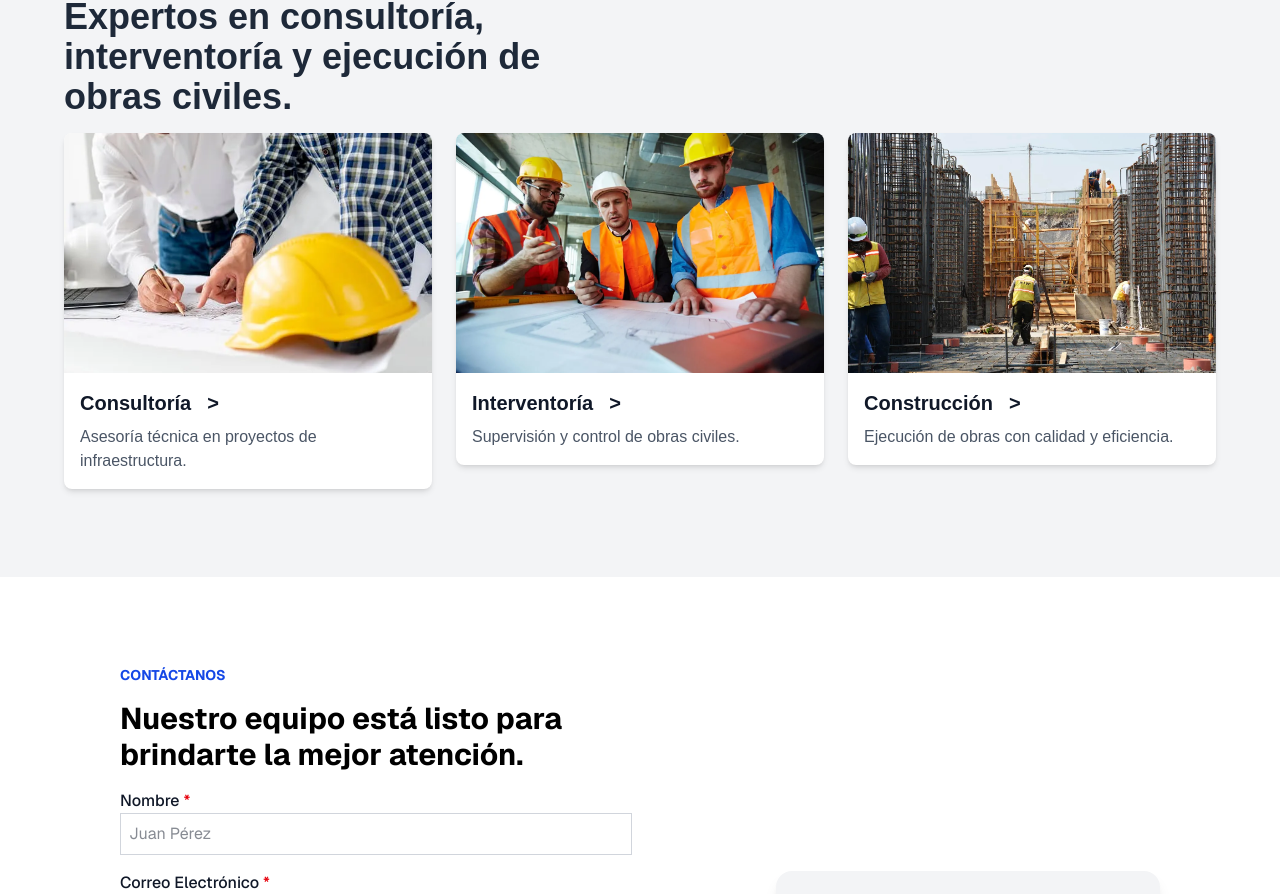
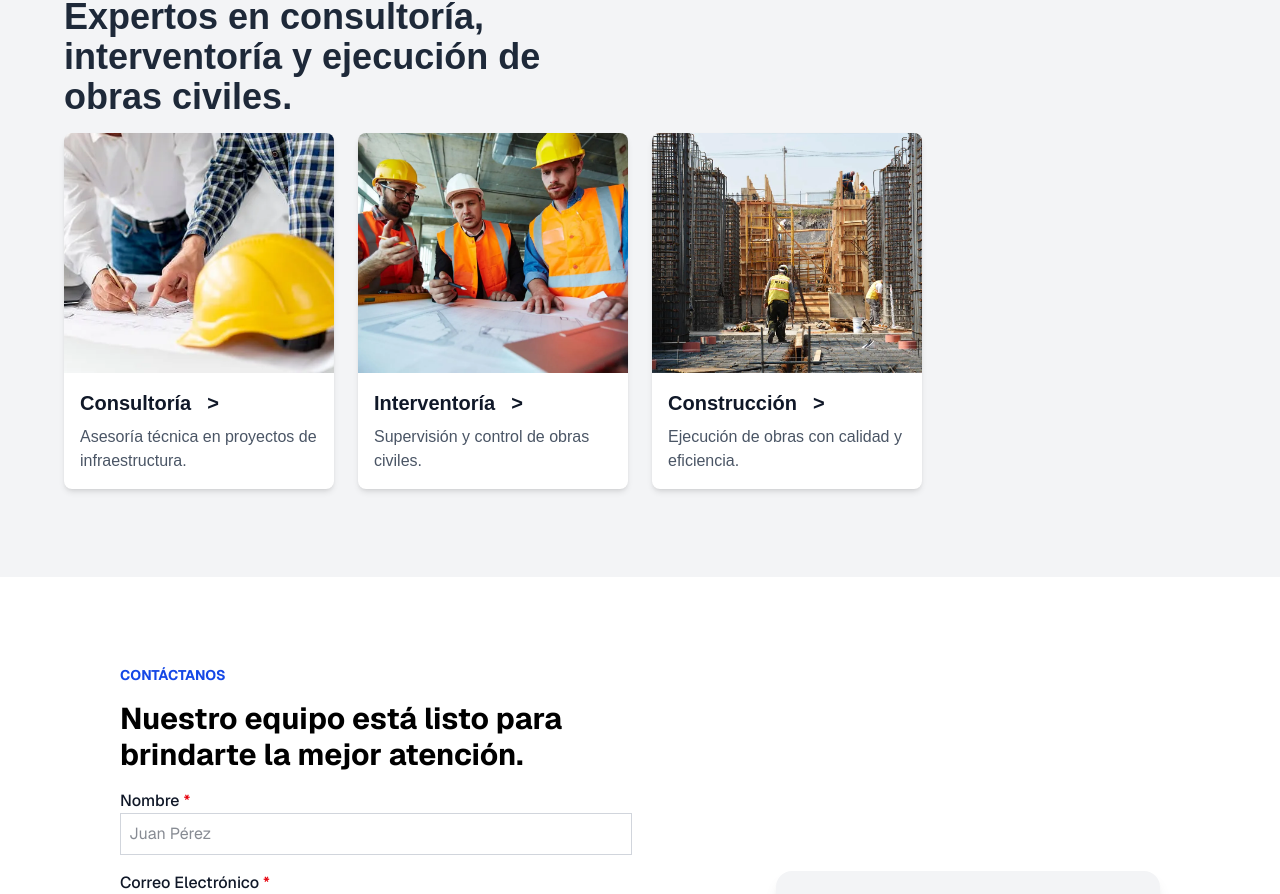
Before and after one commit to castolo10a/londono-ingenieria, a Next.js app: page / in a window 1280 px wide. Shown: the part 1407-2301 px from the top of the page. Built offline with nearby package versions, Linux system fonts and the light colour scheme.

Commit message:
feat: config num cols to desktop

```diff
--- a/src/templates/infoServices/services.tsx
+++ b/src/templates/infoServices/services.tsx
@@ -14,8 +14,7 @@ export const Services = () => {
           </p>
         </div>
       </div>
-
-      <div className="w-full flex justify-center grid gap-6 md:grid-cols-2 lg:grid-cols-3">
+      <div className="w-full flex justify-center grid gap-6 md:grid-cols-2 lg:grid-cols-4">
         {servicesData.map((service, index) => (
           <Card
             key={index}
```
